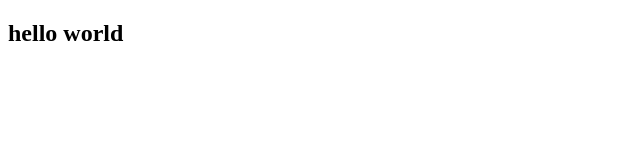
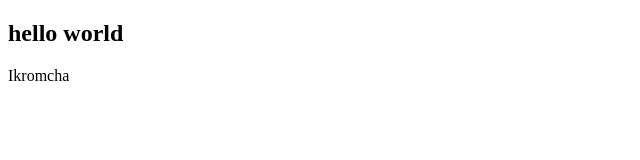
Before and after one commit to Ikrom2020/lesson, a plain HTML site: page index.html in a window 1280 px wide. Shown: the full height of the page, 0-640 px from the left. Drawn offline with Linux system fonts and the light colour scheme.

Commit message:
Update index.html

```diff
--- a/index.html
+++ b/index.html
@@ -7,5 +7,6 @@
 </head>
 <body>
     <h2>hello world</h2>
+    <p>Ikromcha</p>
 </body>
 </html>
```
